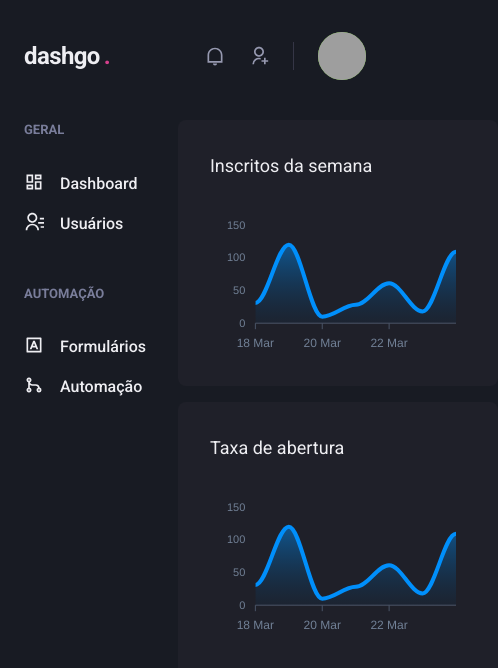
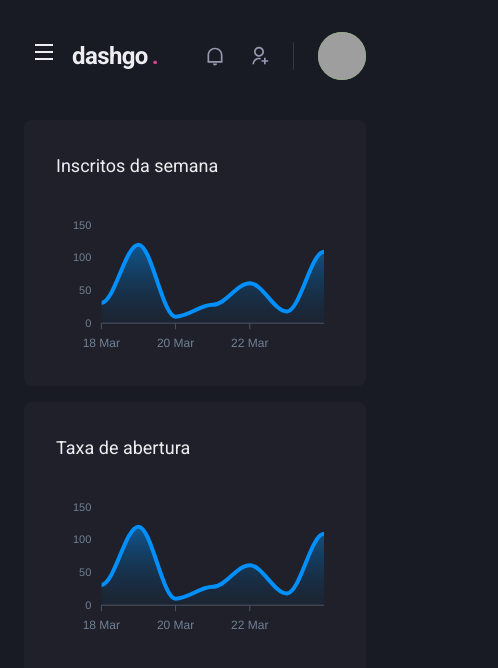
Before and after one commit to brunotoresan/dashgo, a Next.js app: page /dashboard in a window 390 px wide. Shown: the top 668 px of the page, 498 px wide, since content can reach past the window. Built offline with nearby package versions, Linux system fonts and the light colour scheme; grey boxes are pictures that could not be loaded.

Commit message:
creating responsive sidebar

```diff
--- a/src/components/Header/index.tsx
+++ b/src/components/Header/index.tsx
@@ -1,10 +1,14 @@
-import { Flex, useBreakpointValue } from '@chakra-ui/react'
+import { Flex, Icon, IconButton, useBreakpointValue } from '@chakra-ui/react'
+import { RiMenuLine } from 'react-icons/ri'
+import { useSidebarDrawer } from '../../contexts/SidebarDrawerContext'
 import { Logo } from './Logo'
 import { NotificationsNav } from './NotificationsNav'
 import { Profile } from './Profile'
 import { SearchBox } from './SearchBox'
 
 export function Header(){
+	const { onOpen } = useSidebarDrawer()
+
 	const isWideVersion = useBreakpointValue({
 		base: false,
 		lg: true
@@ -21,6 +25,19 @@
 			px="6"
 			align="center"
 		>
+			{ !isWideVersion && (
+				<IconButton
+					aria-label="Open navigation"
+					icon={<Icon as={RiMenuLine}/>}
+					fontSize="24"
+					variant="unstyled"
+					onClick={onOpen}
+					mr="2"
+				>
+
+				</IconButton>
+			)}
+
 			<Logo />
 
 			{ isWideVersion && <SearchBox /> }
--- /dev/null
+++ b/src/components/Sidebar/SidebarNav.tsx
@@ -0,0 +1,20 @@
+import { Stack } from "@chakra-ui/react";
+import { NavLink } from "./NavLink";
+import { NavSection } from "./NavSection";
+import { RiDashboardLine, RiContactsLine, RiInputMethodLine, RiGitMergeLine } from "react-icons/ri";
+
+export function SidebarNav(){
+  return (
+    <Stack spacing="12" align="flex-start">
+      <NavSection title="GERAL">
+        <NavLink icon={RiDashboardLine}>Dashboard</NavLink>
+        <NavLink icon={RiContactsLine}>Usuários</NavLink>
+      </NavSection>
+
+      <NavSection title="AUTOMAÇÃO">
+        <NavLink icon={RiInputMethodLine}>Formulários</NavLink>
+        <NavLink icon={RiGitMergeLine}>Automação</NavLink>
+      </NavSection>
+    </Stack>
+  )
+}
--- a/src/components/Sidebar/index.tsx
+++ b/src/components/Sidebar/index.tsx
@@ -1,22 +1,35 @@
-import { Box, Stack } from "@chakra-ui/react";
-import { NavLink } from "./NavLink";
-import { NavSection } from "./NavSection";
-import { RiDashboardLine, RiContactsLine, RiInputMethodLine, RiGitMergeLine } from "react-icons/ri";
+import { Box, Drawer, DrawerBody, DrawerCloseButton, DrawerContent, DrawerHeader, DrawerOverlay, useBreakpointValue } from "@chakra-ui/react";
+import { useSidebarDrawer } from "../../contexts/SidebarDrawerContext";
+import { SidebarNav } from "./SidebarNav";
 
 export function Sidebar() {
+  const { isOpen, onClose } = useSidebarDrawer()
+
+  const isDrawerSidebar = useBreakpointValue({
+    base: true,
+    lg: false
+  })
+
+  if (isDrawerSidebar){
+    return (
+      <Drawer isOpen={isOpen} placement="left" onClose={onClose}>
+        <DrawerOverlay>
+          <DrawerContent bg="gray.800" p="4">
+            <DrawerCloseButton mt="6" />
+            <DrawerHeader>Navegação</DrawerHeader>
+
+            <DrawerBody>
+              <SidebarNav />
+            </DrawerBody>
+          </DrawerContent>
+        </DrawerOverlay>
+      </Drawer>
+    )
+  }
+
 	return (
 		<Box as="aside" w="64" mr="8">
-			<Stack spacing="12" align="flex-start">
-        <NavSection title="GERAL">
-          <NavLink icon={RiDashboardLine}>Dashboard</NavLink>
-          <NavLink icon={RiContactsLine}>Usuários</NavLink>
-        </NavSection>
-
-        <NavSection title="AUTOMAÇÃO">
-          <NavLink icon={RiInputMethodLine}>Formulários</NavLink>
-          <NavLink icon={RiGitMergeLine}>Automação</NavLink>
-        </NavSection>
-			</Stack>
+      <SidebarNav />
 		</Box>
 	)
 }
--- /dev/null
+++ b/src/contexts/SidebarDrawerContext.tsx
@@ -0,0 +1,31 @@
+import { useDisclosure, UseDisclosureReturn } from "@chakra-ui/react";
+import { useContext } from "react";
+import { createContext, ReactNode } from "react";
+import { useRouter } from "next/router"
+import { useEffect } from "react";
+
+interface SidebarDrawerProviderProps {
+  children: ReactNode
+}
+
+type SidebarDrawerContextData = UseDisclosureReturn
+
+const SidebarDrawerContext = createContext({} as SidebarDrawerContextData)
+
+export function SidebarDrawerProvider({ children }: SidebarDrawerProviderProps){
+
+  const disclosure = useDisclosure()
+  const router = useRouter()
+
+  useEffect(() => {
+    disclosure.onClose()
+  }, [router.asPath])
+
+  return (
+    <SidebarDrawerContext.Provider value={disclosure}>
+      {children}
+    </SidebarDrawerContext.Provider>
+  )
+}
+
+export const useSidebarDrawer = () => useContext(SidebarDrawerContext)
--- a/src/pages/_app.tsx
+++ b/src/pages/_app.tsx
@@ -1,11 +1,14 @@
 import { AppProps } from 'next/app'
 import { ChakraProvider} from '@chakra-ui/react'
 import { theme } from '../styles/theme'
+import { SidebarDrawerProvider } from '../contexts/SidebarDrawerContext'
 
-function MyApp({ Component, pageProps }) {
+function MyApp({ Component, pageProps }: AppProps) {
   return (
     <ChakraProvider theme={theme}>
-      <Component {...pageProps} />
+      <SidebarDrawerProvider>
+        <Component {...pageProps} />
+      </SidebarDrawerProvider>
     </ChakraProvider>
   )
 }
```
